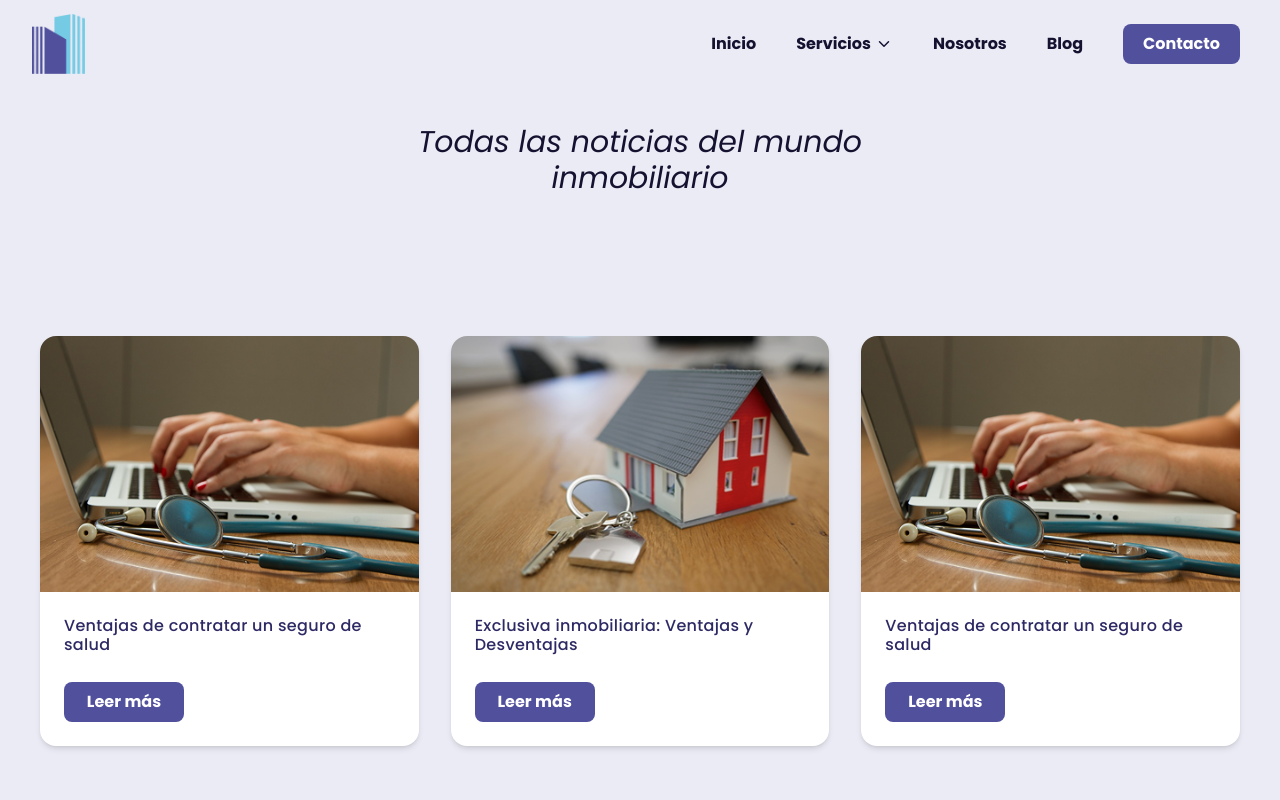
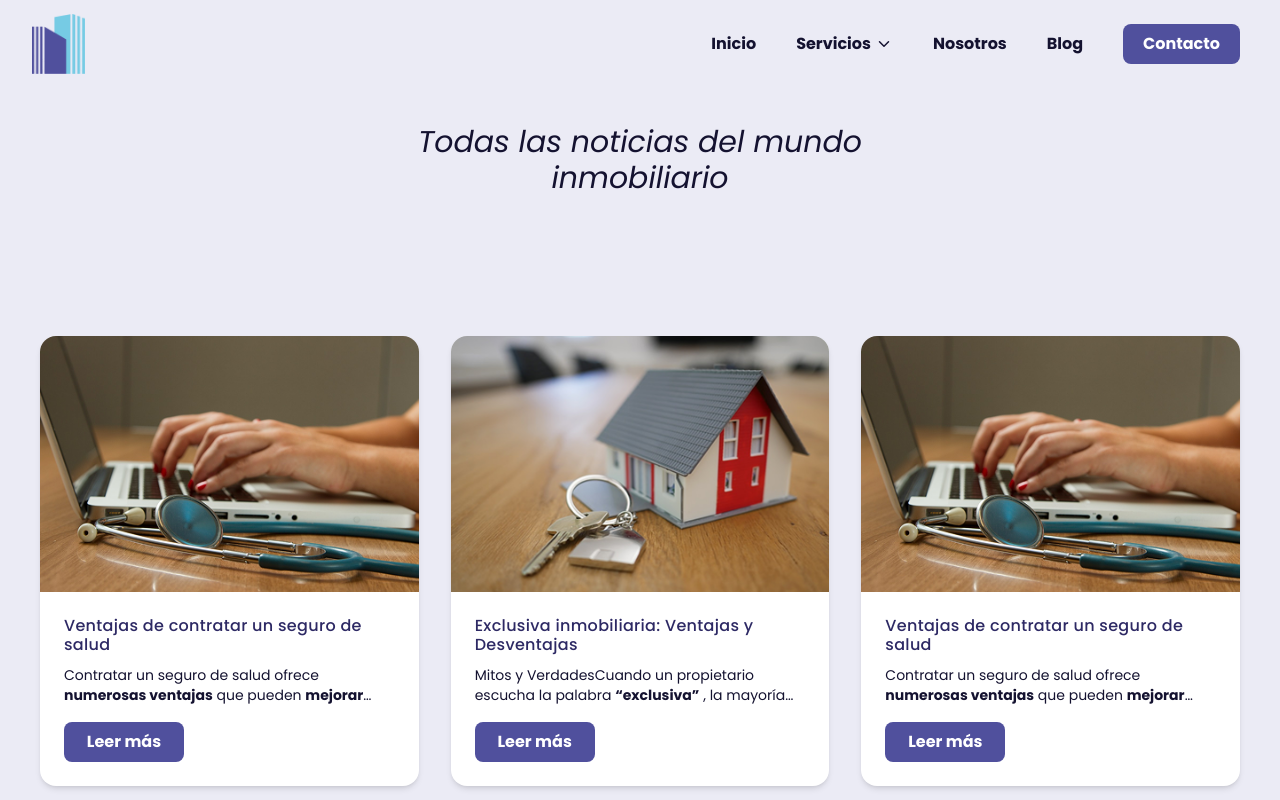
Before and after one commit to pamonge/Mondial, a React (Vite) app: page /news in a window 1280 px wide. Shown: the top 800 px of the page. Built offline with nearby package versions, Linux system fonts and the light colour scheme.

Commit message:
feat:cambie la forma en q se veia la descripcion ya que con la mod. del data no se veia

```diff
--- a/src/components/newsBlog/CardComponent.jsx
+++ b/src/components/newsBlog/CardComponent.jsx
@@ -4,6 +4,22 @@ import { LinkComponent } from "../navigation/LinkComponent";
 
 //Tarjeta individual de noticia para la lista de noticias
 export const CardComponent = ({ info, onClick }) => {
+    const getPreviewNews = (noticiaArray) => {
+        try {
+            //solo guarda el primer parrafo
+            const firstParagraph = noticiaArray[0];
+
+            return firstParagraph.content;
+
+        } catch (error) {
+            // Si algo falla (ej: noticia está vacío), mostramos un texto por defecto.
+            console.error("Error al generar vista previa de noticia:", error);
+            return "Haz clic en 'Leer más' para ver el contenido.";
+        }
+    }
+
+    // Llamamos a la función para obtener el texto
+    const previewText = getPreviewNews(info.noticia);
     return (
         <div className={cardStyle.cardContainer} onClick={onClick}>
             <div className={cardStyle.imgContainer}>
@@ -37,7 +53,14 @@ export const CardComponent = ({ info, onClick }) => {
                             lineHeight: '1.4'
                         }}
                     >
-                        {info.descripcion}
+                        {previewText.map((segmento, i) => {
+                            if (segmento.type === 'bold') {
+                                return <strong key={i}>{segmento.text}</strong>;
+                            }
+                            return <span key={i}>{segmento.text}</span>;
+                        })
+                        }
+
                     </p>
                 </div>
 
```
